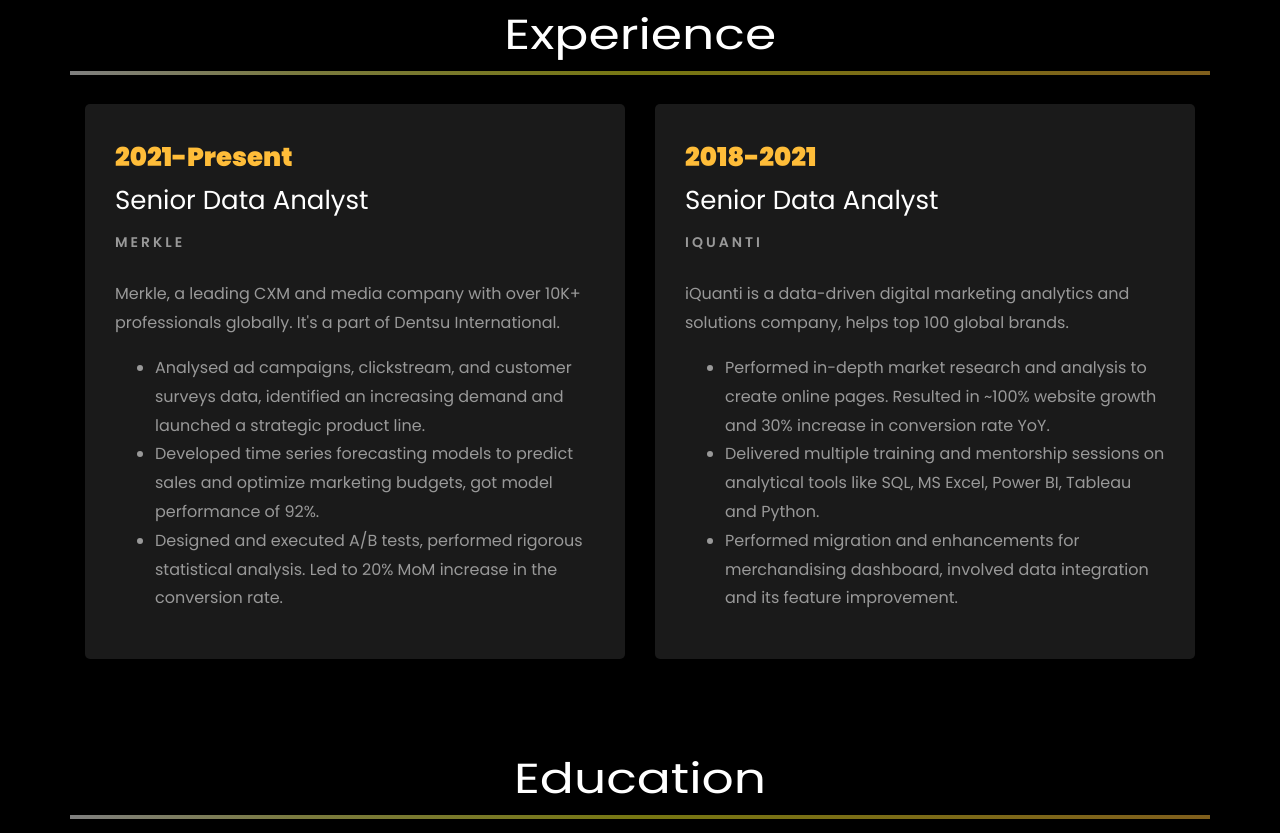
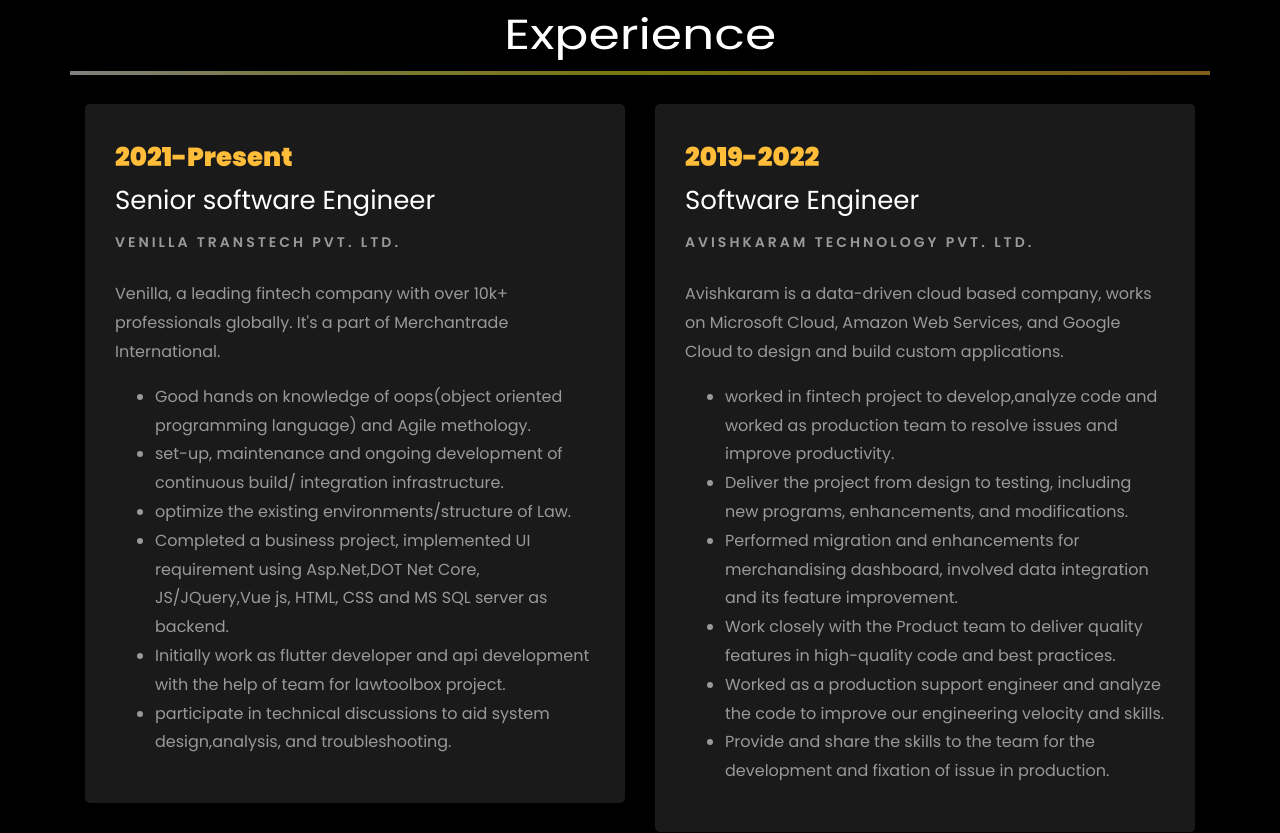
Before and after one commit to ssdsuraaz/Portfolio-Website, a plain HTML site: page index.html in a window 1280 px wide. Shown: the part 1983-2816 px from the top of the page. Drawn offline with Linux system fonts and the light colour scheme; animation ran at ten frames a second; files whose address does not match are found by name.

Commit message:
Add files via upload

```diff
--- a/index.html
+++ b/index.html
@@ -331,13 +331,17 @@
 				<div class="col-md-6">
 					<div class="resume-wrap ftco-animate">
 						<span class="date">2021-Present</span>
-						<h2>Senior Data Analyst</h2>
-						<span class="position">Merkle</span>
-						<p class="mt-4">Merkle, a leading CXM and media company with over 10K+ professionals globally. It's a part of Dentsu International.
+						<h2>Senior software Engineer</h2>
+						<span class="position">Venilla Transtech PVT. LTD.</span>
+						<p class="mt-4">Venilla, a leading fintech company with over 10k+ professionals globally. It's a part of Merchantrade International.
 							<ul>
-								<li>Analysed ad campaigns, clickstream, and customer surveys data, identified an increasing demand and launched a strategic product line.</li>
-								<li>Developed time series forecasting models to predict sales and optimize marketing budgets, got model performance of 92%.</li>
-								<li>Designed and executed A/B tests, performed rigorous statistical analysis. Led to 20% MoM increase in the conversion rate.</li>
+								<li>Good hands on knowledge of oops(object oriented programming language) and Agile methology.</li>
+								<li>set-up, maintenance and ongoing development of continuous build/ integration infrastructure.</li>
+								<li>optimize the existing environments/structure of Law.</li>
+								<li>Completed a business project, implemented UI requirement using Asp.Net,DOT Net Core, JS/JQuery,Vue js, HTML, CSS and MS SQL server as backend.</li>
+								<li>Initially work as flutter developer and api development with the help of team for lawtoolbox project.</li>
+								<li>participate in technical discussions to aid system design,analysis, and troubleshooting.</li>
+
 							</ul>
 						</p>
 					</div>
@@ -346,14 +350,17 @@
 
 				<div class="col-md-6">
 					<div class="resume-wrap ftco-animate">
-						<span class="date">2018-2021</span>
-						<h2>Senior Data Analyst</h2>
-						<span class="position">iQuanti</span>
-						<p class="mt-4">iQuanti is a data-driven digital marketing analytics and solutions company, helps top 100 global brands.
+						<span class="date">2019-2022</span>
+						<h2>Software Engineer</h2>
+						<span class="position">Avishkaram Technology PVT. LTD.</span>
+						<p class="mt-4">Avishkaram is a data-driven cloud based company, works on  Microsoft Cloud, Amazon Web Services, and Google Cloud to design and build custom applications.
 							<ul>
-								<li>Performed in-depth market research and analysis to create online pages. Resulted in ~100% website growth and 30% increase in conversion rate YoY.</li>
-								<li>Delivered multiple training and mentorship sessions on analytical tools like SQL, MS Excel, Power BI, Tableau and Python.</li>
+								<li>worked in fintech project to develop,analyze code and worked as production team to resolve issues and improve productivity.</li>
+								<li>Deliver the project from design to testing, including new programs, enhancements, and modifications.</li>
 								<li>Performed migration and enhancements for merchandising dashboard, involved data integration and its feature improvement.</li>
+								<li>Work closely with the Product team to deliver quality features in high-quality code and best practices.</li>
+								<li>Worked as a production support engineer and analyze the code to improve our engineering velocity and skills.</li>
+								<li>Provide and share the skills to the team for the development and fixation of issue in production.</li>
 							</ul>
 						</p>
 					</div>
```
